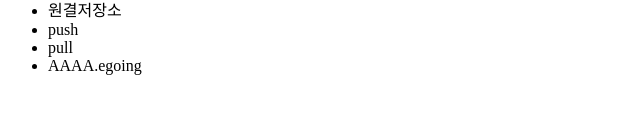
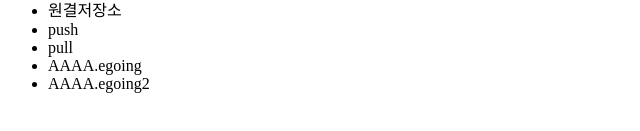
Before and after one commit to ohkwon0709/sangwhalcoding_git_egoing, a plain HTML site: page index.html in a window 1280 px wide. Shown: the part 225-356 px from the top of the page, without its empty margins (0-640 px from the left). Drawn offline with Linux system fonts and the light colour scheme.

Commit message:
push.egoing2

```diff
--- a/index.html
+++ b/index.html
@@ -22,6 +22,7 @@
       <li>push</li>
       <li>pull</li>
       <li>AAAA.egoing</li>
+      <li>AAAA.egoing2</li>
     </ul>
   </body>
 </html>
```
